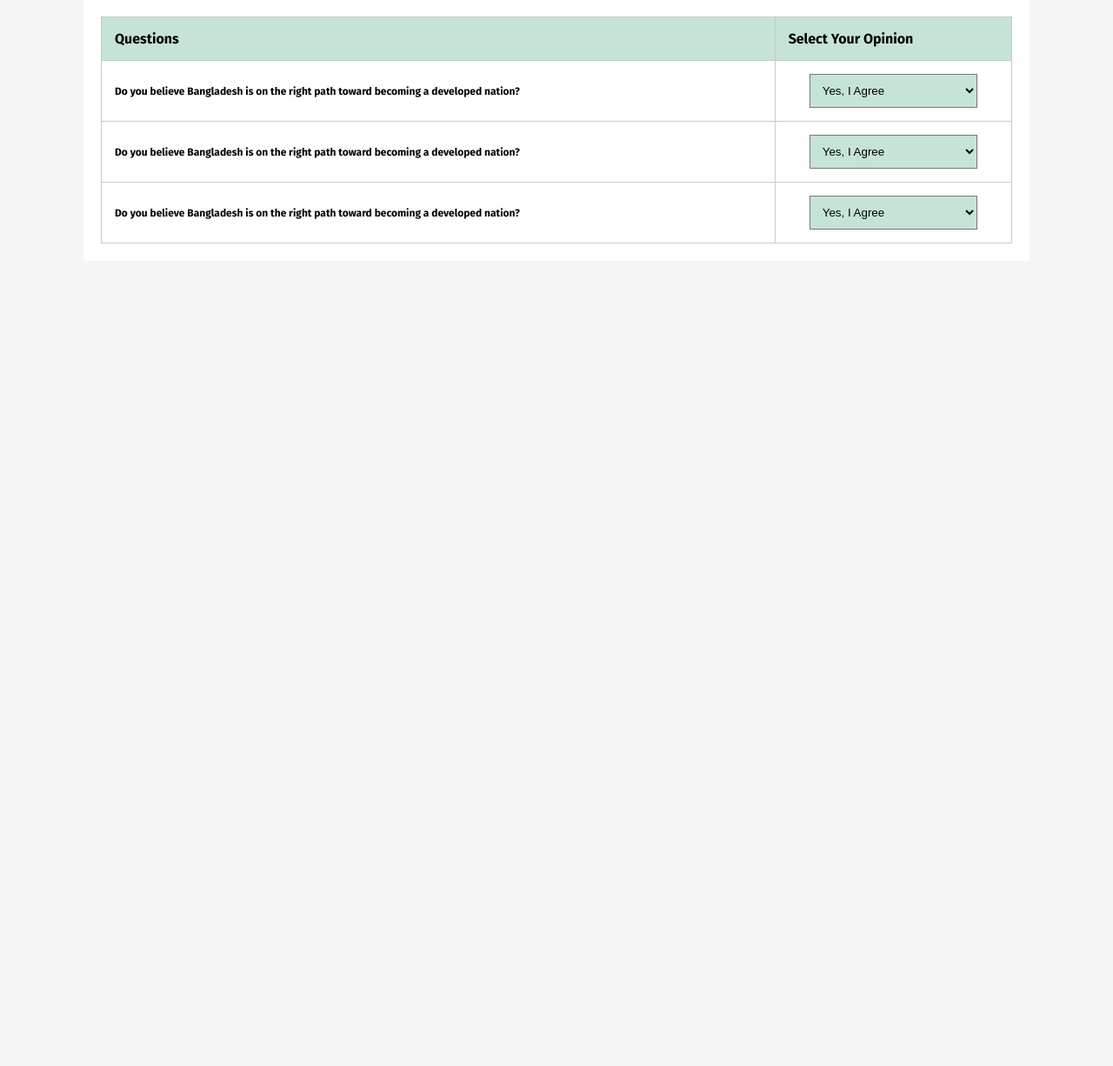
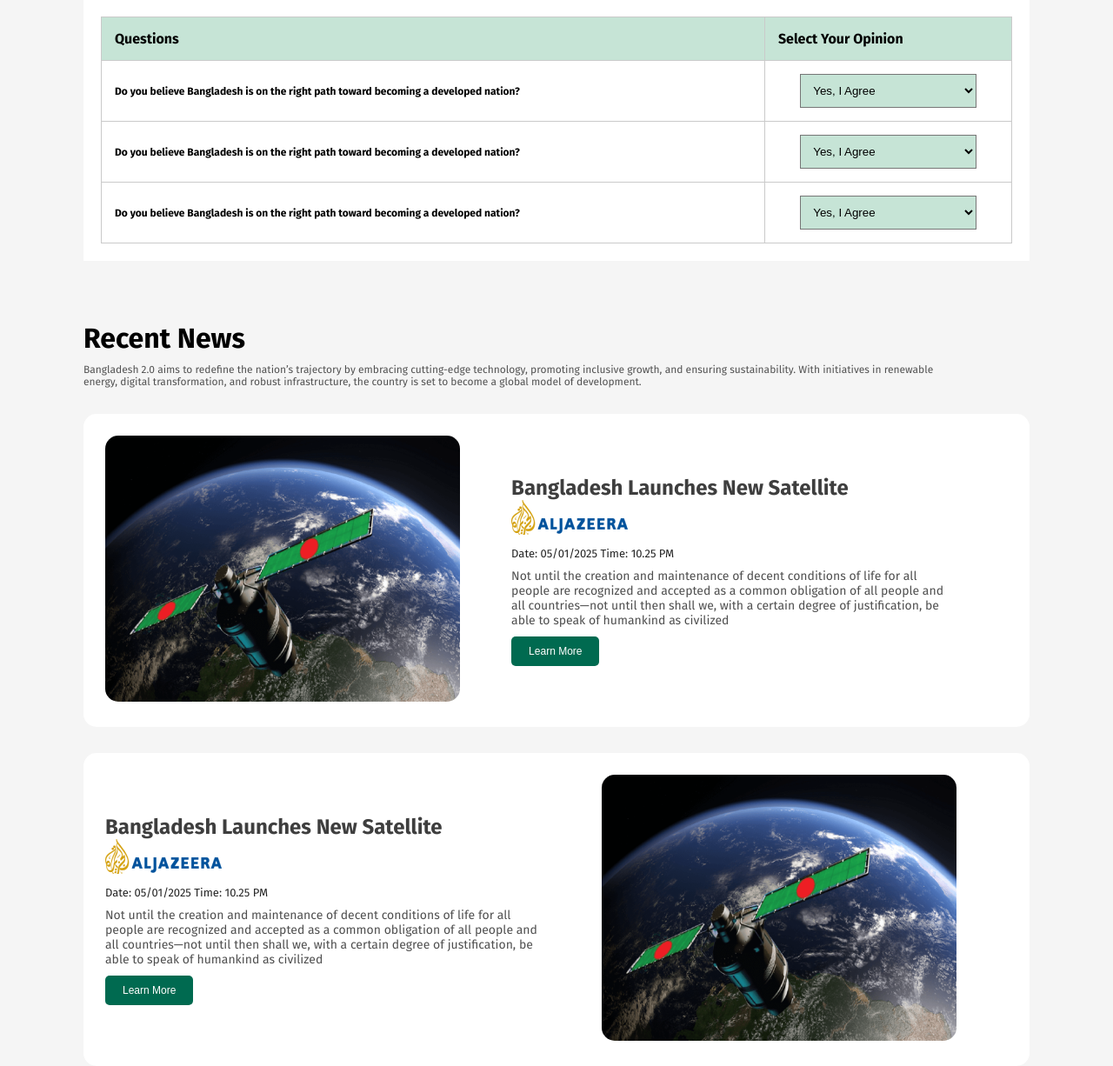
Before and after one commit to juwel164/ph-01-assignment, a plain HTML site: page index.html in a window 1280 px wide. Shown: the part 1642-2868 px from the top of the page at 87% size. Before the commit the page ends 1942 px from the top, so only its background shows below. Drawn offline with Linux system fonts and the light colour scheme.

Commit message:
news section added

```diff
--- a/index.html
+++ b/index.html
@@ -106,7 +106,7 @@
         <p>Bangladesh 2.0 aims to redefine the nation’s trajectory by embracing cutting-edge technology, promoting inclusive growth, and ensuring sustainability. With initiatives in renewable energy, digital transformation, and robust infrastructure, the country is set to become a global model of development.</p>
       </div>
       <div class="vision_cards">
-        <div class="vision_card common_card">
+        <div class="vision_card common_card ">
           <div class="card_icon">
               <img src="assets/card-icon.png" alt="">
             </div>
@@ -114,11 +114,11 @@
               <h5>Digital Transformation</h5>
               <p>Creating a nationwide digital ecosystem to enhance connectivity and access to services for all citizens.</p>
             </div>
-            <div class="vision_card_btn">
+            <div class="vision_card_btn v_card_btn_1">
               <button>Learn More</button>
             </div>
         </div>
-        <div class="vision_card common_card v_card_btn_2">
+        <div class="vision_card common_card v_card_color_2">
           <div class="card_icon">
               <img src="assets/card-icon.png" alt="">
             </div>
@@ -126,7 +126,7 @@
               <h5>Green Energy</h5>
               <p>Investments in solar and wind energy to ensure a sustainable and eco-friendly future.</p>
             </div>
-            <div class="vision_card_btn v_card_btn_3">
+            <div class="vision_card_btn v_card_btn_2">
               <button>Learn More</button>
             </div>
         </div>
@@ -138,7 +138,7 @@
               <h5>Modern Infrastructure</h5>
               <p>Building state-of-the-art infrastructure to support economic growth and global competitiveness.</p>
             </div>
-            <div class="vision_card_btn v_card_btn_color2">
+            <div class="vision_card_btn v_card_btn_3">
               <button>Learn More</button>
             </div>
         </div>
@@ -178,7 +178,8 @@
             <td>
               <div class="select">
                 <select name="agree" id="agree">
-                  <Option>Yes, I Agree</Option>
+                  <Option selected>Yes, I Agree</Option>
+                  <Option>No, I am not Agree</Option>
                 </select>
               </div>
             </td>
@@ -206,5 +207,57 @@
     </section>
 
 
+     <!------------------News Section ----------------
+    -------------------------------------------------->
+
+
+    <section class="news_section container">
+      <div class="news_heading common_heading">
+        <h2>Recent News</h2>
+        <p>Bangladesh 2.0 aims to redefine the nation’s trajectory by embracing cutting-edge technology, promoting inclusive growth, and ensuring sustainability. With initiatives in renewable energy, digital transformation, and robust infrastructure, the country is set to become a global model of development.</p>
+      </div>
+      <div class="news_contents">
+        <div class="news_image">
+          <img src="assets/satelite.png" alt="">
+        </div>
+        <div class="news_content">
+          <h2>Bangladesh Launches New Satellite</h2>
+          <div class="source">
+            <img src="assets/al-jazeera.png" alt="">
+          </div>
+          <div class="time">
+            <time datetime="Date: 05/01/2025">Date: 05/01/2025</time>
+            <time datetime="Time: 10.25 PM">Time: 10.25 PM</time>
+          </div>
+          <p>Not until the creation and maintenance of decent conditions of life for all people are recognized and accepted as a common obligation of all people and all countries—not until then shall we,
+          with a certain degree of justification, be able to speak of humankind as civilized</p>
+          <div class=" news_btn vision_card_btn v_card_btn_1">
+            <button>Learn More</button>
+          </div>
+        </div>
+      </div>
+      <div class="news_contents second_news_content">
+        <div class="news_image">
+          <img src="assets/satelite.png" alt="">
+        </div>
+        <div class="news_content">
+          <h2>Bangladesh Launches New Satellite</h2>
+          <div class="source">
+            <img src="assets/al-jazeera.png" alt="">
+          </div>
+          <div class="time">
+            <time datetime="Date: 05/01/2025">Date: 05/01/2025</time>
+            <time datetime="Time: 10.25 PM">Time: 10.25 PM</time>
+          </div>
+          <p>Not until the creation and maintenance of decent conditions of life for all people are recognized and accepted as a common obligation of all people and all countries—not until then shall we,
+          with a certain degree of justification, be able to speak of humankind as civilized</p>
+          <div class=" news_btn vision_card_btn v_card_btn_1">
+            <button>Learn More</button>
+          </div>
+        </div>
+      </div>
+    </section>
+
+
   </body>
 </html>
--- a/styles/style.css
+++ b/styles/style.css
@@ -187,6 +187,20 @@ nav{
   background-color: #FFC239;
 }
 
+.v_card_btn_1 button:hover{
+  background-color: #497dd6;
+  transition: 0.2s all ease;
+}
+
+.v_card_btn_2 button:hover{
+  background-color: #06864d;
+  transition: 0.2s all ease;
+}
+.v_card_btn_3 button:hover{
+  background-color: #e6af2f;
+  transition: 0.2s all ease;
+}
+
 
 
 /* Quote Section  */
@@ -283,9 +297,63 @@ td{
 }
 
 
+/* News Section  */
 
 
+.news_section{
+  margin-top: 70px;
+}
 
+.news_contents{
+  margin-top: 30px;
+  display: flex;
+  justify-content: space-between;
+  align-items: center;
+  background-color: white;
+  border-radius: 15px;
+  padding: 25px;
+}
+
+.news_image{
+  width: 45%;
+}
+.news_image img{
+  border-radius: 15px;
+}
+.news_content{
+  width: 55%;
+}
+
+.news_content h2{
+  color: #0E0E0E;
+  opacity: 80%;
+}
+
+.time{
+  font-size: small;
+  margin-top: 10px;
+  color: #242424;
+}
+.news_content p{
+  font-size: 14px;
+  color: #242424;
+  margin-top: 10px;
+  opacity: 80%;
+  width: 90%;
+}
+
+.news_btn button{
+  background-color: #006A50;
+  padding: 10px 20px;
+}
+
+.news_btn button:hover{
+  background-color: #00523d;
+}
+
+.second_news_content{
+  flex-direction: row-reverse;
+}
 
 
 
@@ -332,5 +400,31 @@ td{
   }
   .common_card{
     width: 100%;
+
   }
+.opinion_section select{
+     font-size: 12px;
 }
+
+.news_section{
+  width: 85%;
+}
+
+.news_contents{
+  flex-direction: column;
+  padding: 20px;
+}
+
+.news_image img{
+  width: 90%;
+}
+.news_image{
+  width: 100%;
+}
+.news_content{
+  width: 100%;
+}
+.news_content h2{
+  margin-top: 20px;
+}
+}
```
